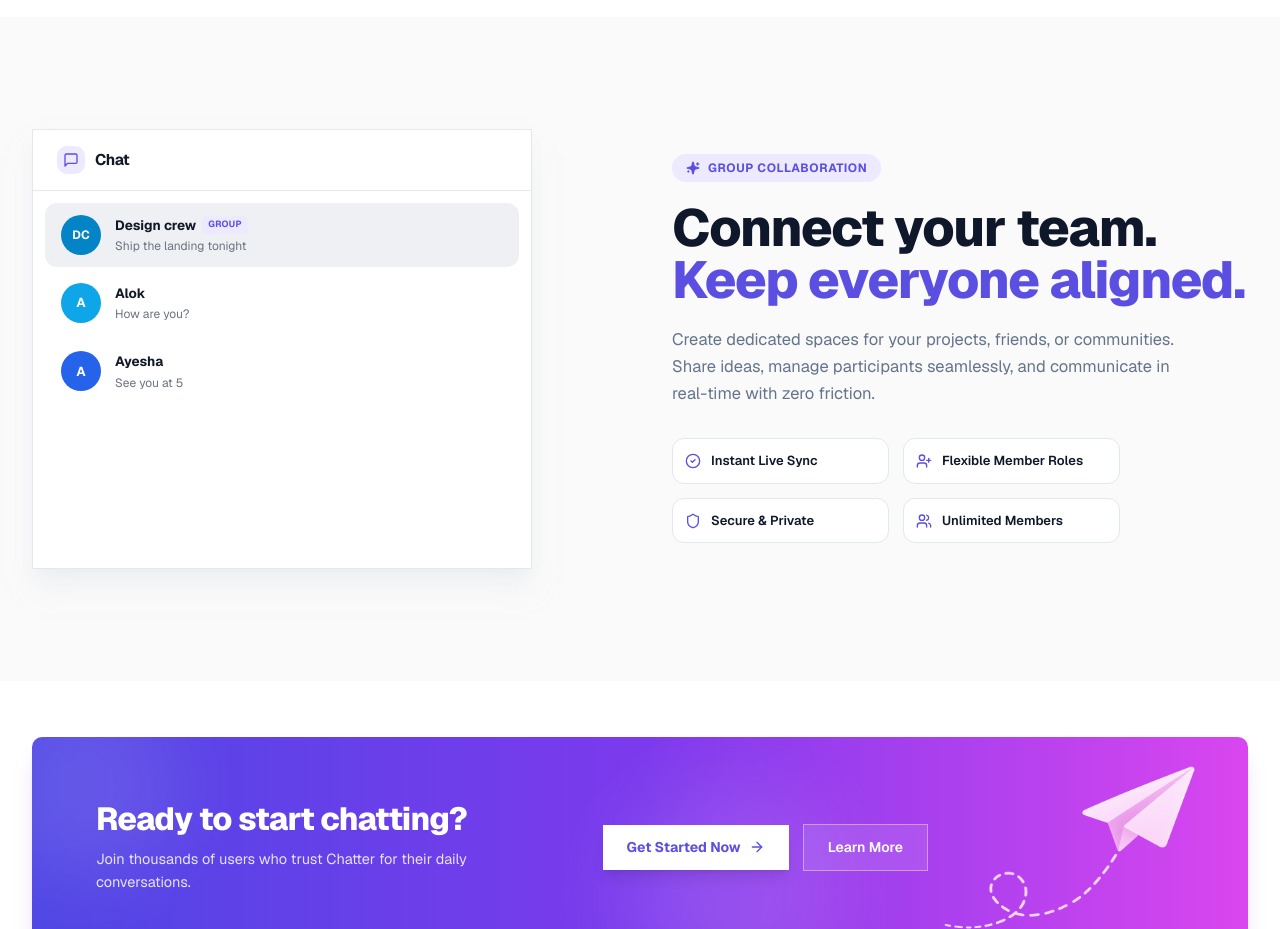
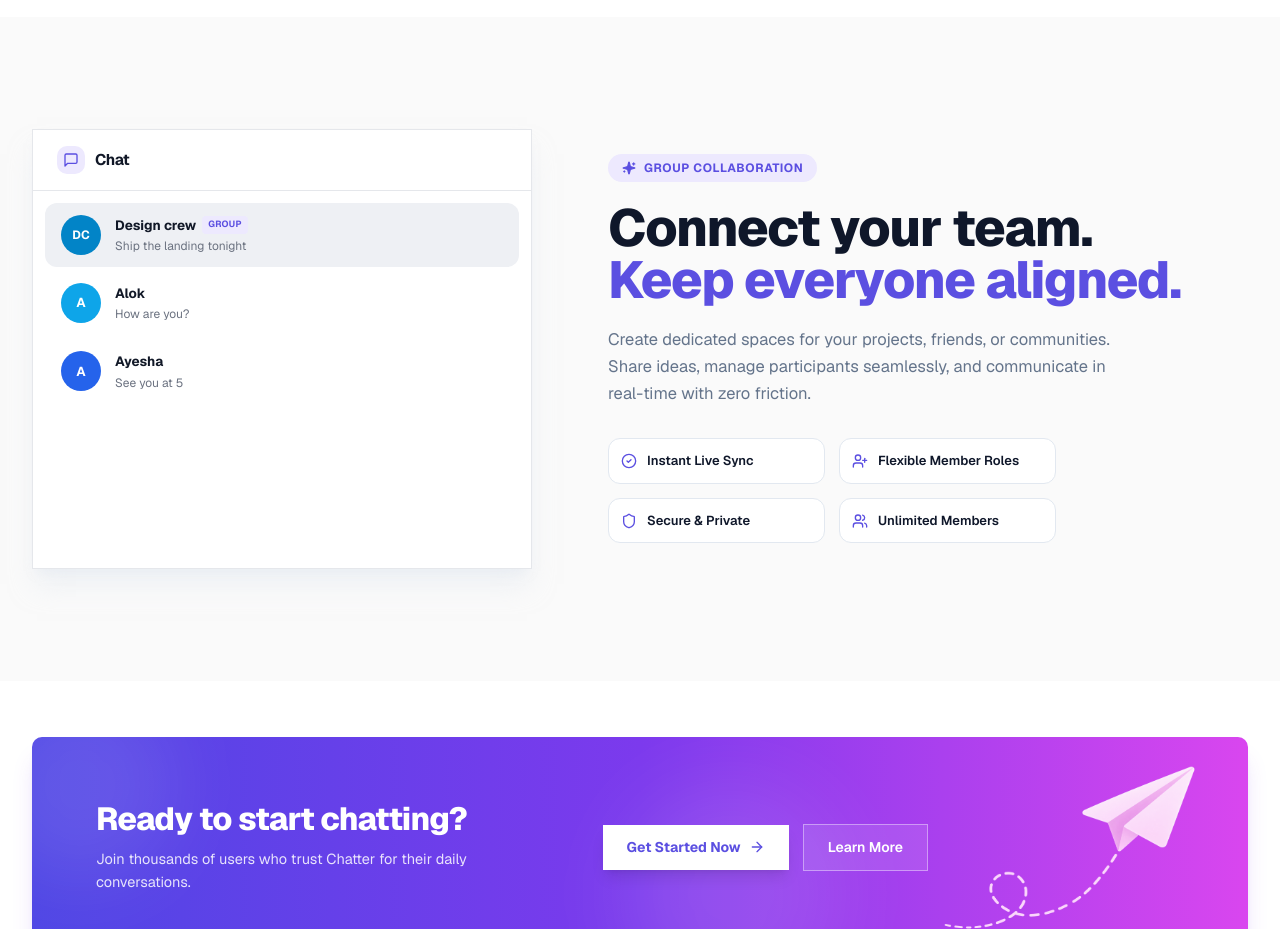
Before and after one commit to Alok4D/chat-app-frontend, a Next.js app: page / in a window 1280 px wide. Shown: the part 2100-3029 px from the top of the page. Built offline with nearby package versions, Linux system fonts and the light colour scheme.

Commit message:
feat: add GroupShowcase component to landing page

```diff
--- a/app/(landing)/_components/GroupShowcase.tsx
+++ b/app/(landing)/_components/GroupShowcase.tsx
@@ -7,7 +7,7 @@ export const GroupShowcase: React.FC = () => {
   return (
     <section className="py-20 md:py-28 bg-[#FAFAFA] relative overflow-hidden select-none">
       <div className="relative max-w-7xl mx-auto px-4 sm:px-6 lg:px-8">
-        <div className="grid grid-cols-1 lg:grid-cols-12 gap-12 lg:gap-16 items-center">
+        <div className="grid grid-cols-1 lg:grid-cols-12 gap-8 lg:gap-8 items-center">
 
           {/* ── Left Column: Chat Sidebar Mockup Card (Wider & Rounded-none) ── */}
           <div className="lg:col-span-6 flex items-center justify-center lg:justify-start">
@@ -45,9 +45,9 @@ export const GroupShowcase: React.FC = () => {
                   </div>
                 </div>
 
-                {/* 2. Direct Chat: Nazmul */}
+                {/* 2. Direct Chat: Alok */}
                 <div className="flex items-center gap-3.5 px-4 py-3 hover:bg-[#F9FAFB] rounded-lg transition-all cursor-pointer">
-                  {/* Avatar: Sky Blue Circle with N */}
+                  {/* Avatar: Sky Blue Circle with A */}
                   <div className="w-10 h-10 rounded-full bg-[#0EA5E9] text-white flex items-center justify-center text-[13px] font-bold shrink-0 shadow-2xs">
                     A
                   </div>
@@ -82,8 +82,8 @@ export const GroupShowcase: React.FC = () => {
             </div>
           </div>
 
-          {/* ── Right Column: Text & Content (6 Cols) ── */}
-          <div className="lg:col-span-6 text-left">
+          {/* ── Right Column: Text & Content (Shifted towards left on desktop) ── */}
+          <div className="lg:col-span-6 text-left lg:-ml-8 xl:-ml-12">
             {/* Tag Badge */}
             <div className="inline-flex items-center gap-2 px-3.5 py-1.5 rounded-full bg-[#EDE9FE] text-[#5B4FE1] text-xs font-bold uppercase tracking-wider mb-5 shadow-2xs">
               <Sparkles className="w-3.5 h-3.5 fill-[#5B4FE1] text-[#5B4FE1]" />
```
Also changed, not shown: 1 other file (tests, documents, lock files or other folders).
